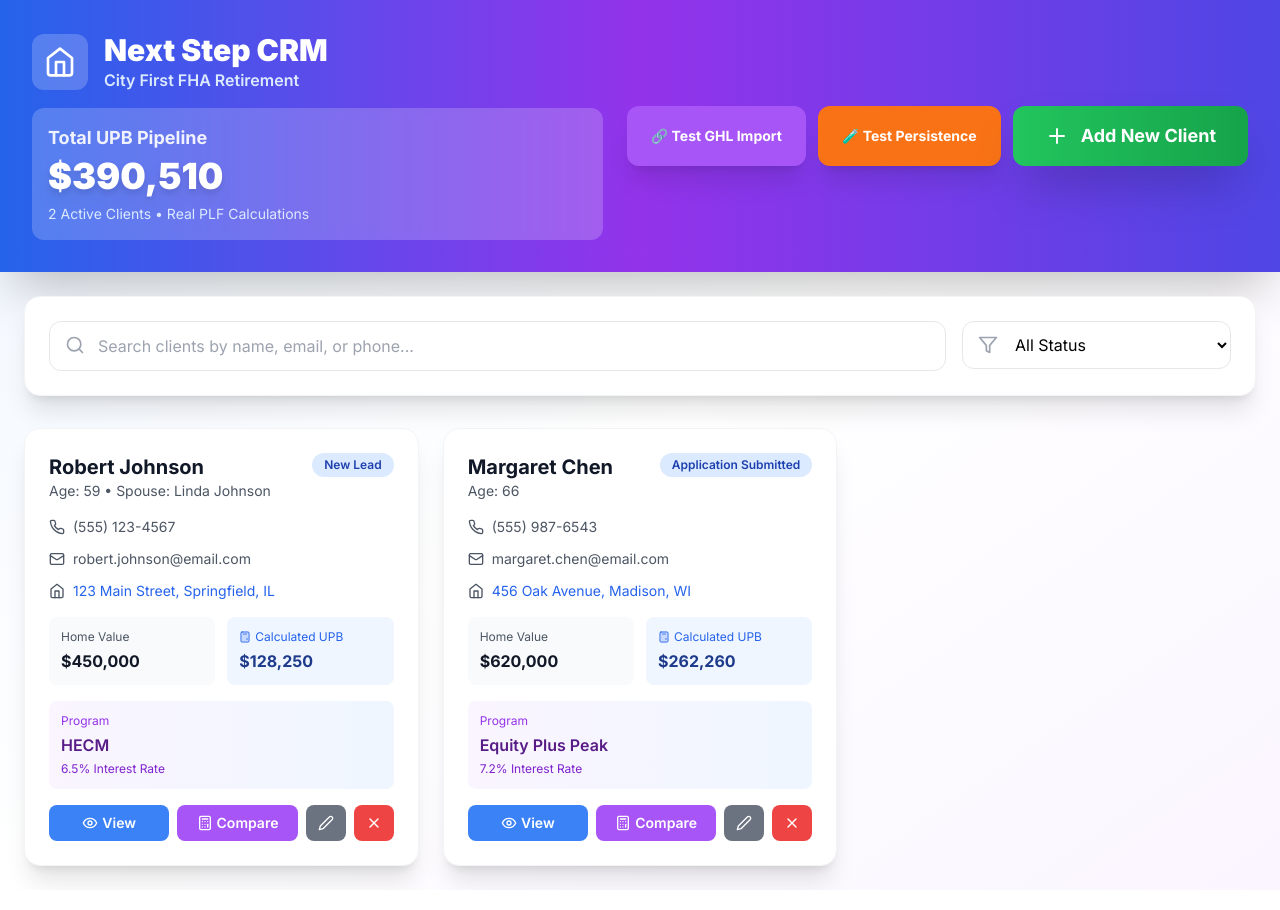
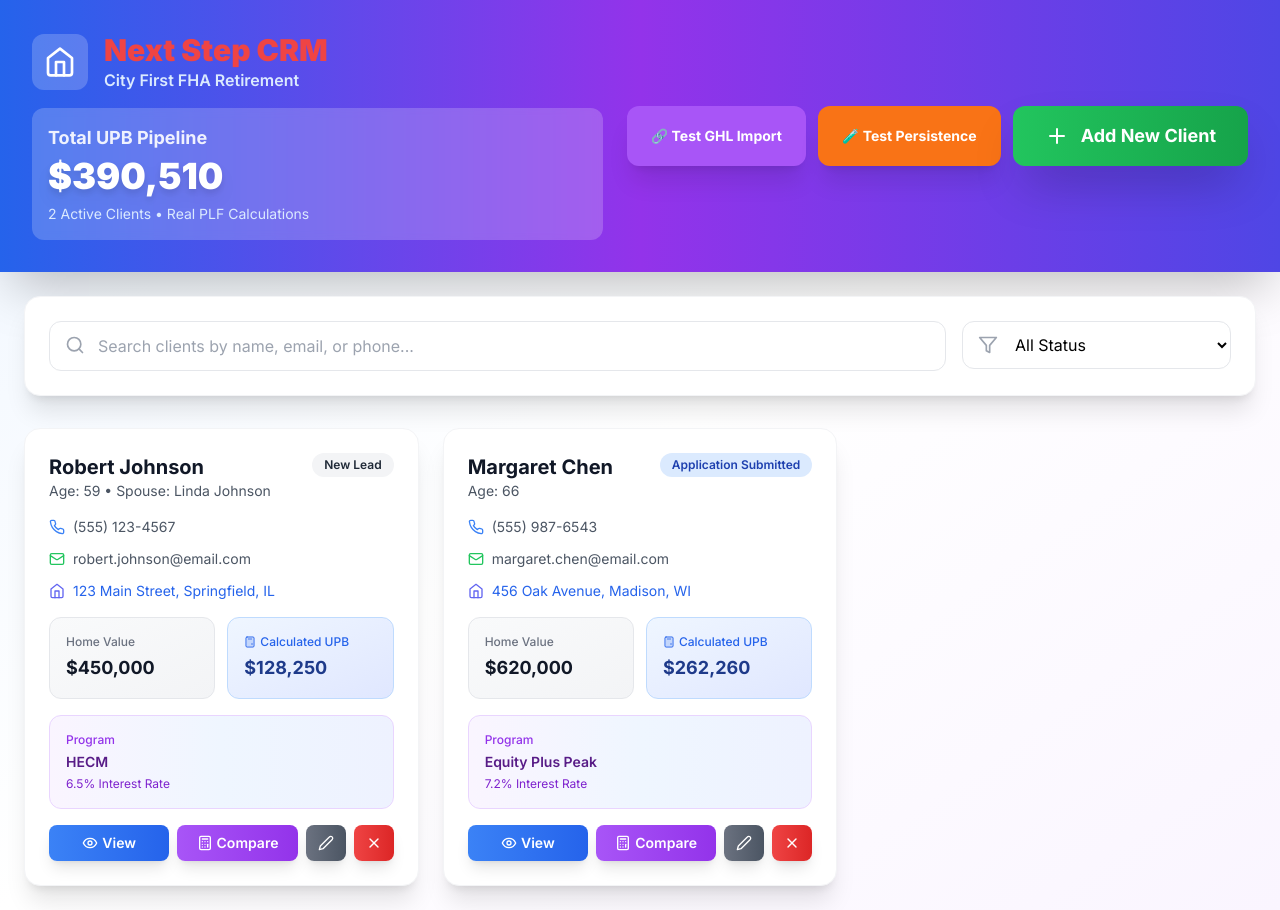
Before and after one commit to Jsherer42/next-step-crm, a Next.js app: page / in a window 1280 px wide. Built offline with nearby package versions, Linux system fonts and the light colour scheme.

Commit message:
Update page.tsx

```diff
--- a/src/app/page.tsx
+++ b/src/app/page.tsx
@@ -490,7 +490,7 @@ export default function NextStepCRM() {
                   <HomeIcon className="w-8 h-8 text-white" />
                 </div>
                 <div>
-                  <h1 className="text-3xl font-black">Next Step CRM</h1>
+                  <h1 className="text-3xl font-black text-red-500">Next Step CRM</h1>
                   <p className="text-blue-100 font-semibold">City First FHA Retirement</p>
                 </div>
               </div>
@@ -602,8 +602,9 @@ export default function NextStepCRM() {
                     <span className={`px-3 py-1 rounded-full text-xs font-semibold ${
                       client.pipeline_status === 'Closed' ? 'bg-green-100 text-green-800' :
                       client.pipeline_status === 'Under Review' ? 'bg-yellow-100 text-yellow-800' :
+                      client.pipeline_status === 'Application Submitted' ? 'bg-blue-100 text-blue-800' :
                       client.pipeline_status === 'GHL Import' ? 'bg-purple-100 text-purple-800' :
-                      'bg-blue-100 text-blue-800'
+                      'bg-gray-100 text-gray-800'
                     }`}>
                       {client.pipeline_status}
                     </span>
@@ -611,21 +612,21 @@ export default function NextStepCRM() {
 
                   <div className="space-y-3 mb-4">
                     <div className="flex items-center gap-2 text-gray-600">
-                      <Phone className="w-4 h-4" />
+                      <Phone className="w-4 h-4 text-blue-500" />
                       <span className="text-sm">{client.phone}</span>
                     </div>
                     <div className="flex items-center gap-2 text-gray-600">
-                      <Mail className="w-4 h-4" />
+                      <Mail className="w-4 h-4 text-green-500" />
                       <span className="text-sm">{client.email}</span>
                     </div>
                     {client.street_address && (
                       <div className="flex items-center gap-2 text-gray-600">
-                        <HomeIcon className="w-4 h-4" />
+                        <HomeIcon className="w-4 h-4 text-indigo-500" />
                         <a
                           href={`https://www.zillow.com/homes/${encodeURIComponent(client.street_address + ' ' + client.city + ' ' + client.state)}_rb/`}
                           target="_blank"
                           rel="noopener noreferrer"
-                          className="text-sm text-blue-600 hover:text-blue-800 hover:underline"
+                          className="text-sm text-blue-600 hover:text-blue-800 hover:underline transition-colors"
                         >
                           {client.street_address}, {client.city}, {client.state}
                         </a>
@@ -634,23 +635,23 @@ export default function NextStepCRM() {
                   </div>
 
                   <div className="grid grid-cols-2 gap-3 mb-4">
-                    <div className="bg-gray-50 rounded-lg p-3">
-                      <div className="text-xs text-gray-600 mb-1">Home Value</div>
-                      <div className="font-bold text-gray-900">{formatCurrency(client.home_value || 0)}</div>
+                    <div className="bg-gradient-to-br from-gray-50 to-gray-100 rounded-xl p-4 border border-gray-200">
+                      <div className="text-xs text-gray-500 mb-1 font-medium">Home Value</div>
+                      <div className="font-bold text-gray-900 text-lg">{formatCurrency(client.home_value || 0)}</div>
                     </div>
-                    <div className="bg-blue-50 rounded-lg p-3">
-                      <div className="text-xs text-blue-600 mb-1 flex items-center gap-1">
+                    <div className="bg-gradient-to-br from-blue-50 to-indigo-100 rounded-xl p-4 border border-blue-200">
+                      <div className="text-xs text-blue-600 mb-1 flex items-center gap-1 font-medium">
                         <Calculator className="w-3 h-3" />
                         Calculated UPB
                       </div>
-                      <div className="font-bold text-blue-900">{formatCurrency(upb)}</div>
+                      <div className="font-bold text-blue-900 text-lg">{formatCurrency(upb)}</div>
                     </div>
                   </div>
 
                   {client.program_type && (
-                    <div className="bg-gradient-to-r from-purple-50 to-blue-50 rounded-lg p-3 mb-4">
-                      <div className="text-xs text-purple-600 mb-1">Program</div>
-                      <div className="font-semibold text-purple-900">{client.program_type}</div>
+                    <div className="bg-gradient-to-r from-purple-50 via-blue-50 to-indigo-50 rounded-xl p-4 mb-4 border border-purple-200">
+                      <div className="text-xs text-purple-600 mb-1 font-medium">Program</div>
+                      <div className="font-semibold text-purple-900 text-sm">{client.program_type}</div>
                       {client.interest_rate && (
                         <div className="text-xs text-purple-700 mt-1">{client.interest_rate}% Interest Rate</div>
                       )}
@@ -660,27 +661,27 @@ export default function NextStepCRM() {
                   <div className="flex gap-2">
                     <button
                       onClick={() => setSelectedClient(client)}
-                      className="flex-1 flex items-center justify-center px-3 py-2 bg-blue-500 hover:bg-blue-600 text-white rounded-lg text-sm font-semibold transition-colors"
+                      className="flex-1 flex items-center justify-center px-3 py-2 bg-gradient-to-r from-blue-500 to-blue-600 hover:from-blue-600 hover:to-blue-700 text-white rounded-lg text-sm font-semibold transition-all transform hover:scale-105 shadow-lg"
                     >
                       <Eye className="w-4 h-4 mr-1" />
                       View
                     </button>
                     <button
                       onClick={() => setShowProgramComparison(client)}
-                      className="flex-1 flex items-center justify-center px-3 py-2 bg-purple-500 hover:bg-purple-600 text-white rounded-lg text-sm font-semibold transition-colors"
+                      className="flex-1 flex items-center justify-center px-3 py-2 bg-gradient-to-r from-purple-500 to-purple-600 hover:from-purple-600 hover:to-purple-700 text-white rounded-lg text-sm font-semibold transition-all transform hover:scale-105 shadow-lg"
                     >
                       <Calculator className="w-4 h-4 mr-1" />
                       Compare
                     </button>
                     <button
                       onClick={() => setEditingClient(client)}
-                      className="flex items-center justify-center px-3 py-2 bg-gray-500 hover:bg-gray-600 text-white rounded-lg text-sm font-semibold transition-colors"
+                      className="flex items-center justify-center px-3 py-2 bg-gradient-to-r from-gray-500 to-gray-600 hover:from-gray-600 hover:to-gray-700 text-white rounded-lg text-sm font-semibold transition-all transform hover:scale-105 shadow-lg"
                     >
                       <Edit2 className="w-4 h-4" />
                     </button>
                     <button
                       onClick={() => setShowDeleteConfirm(client.id)}
-                      className="flex items-center justify-center px-3 py-2 bg-red-500 hover:bg-red-600 text-white rounded-lg text-sm font-semibold transition-colors"
+                      className="flex items-center justify-center px-3 py-2 bg-gradient-to-r from-red-500 to-red-600 hover:from-red-600 hover:to-red-700 text-white rounded-lg text-sm font-semibold transition-all transform hover:scale-105 shadow-lg"
                     >
                       <X className="w-4 h-4" />
                     </button>
```
